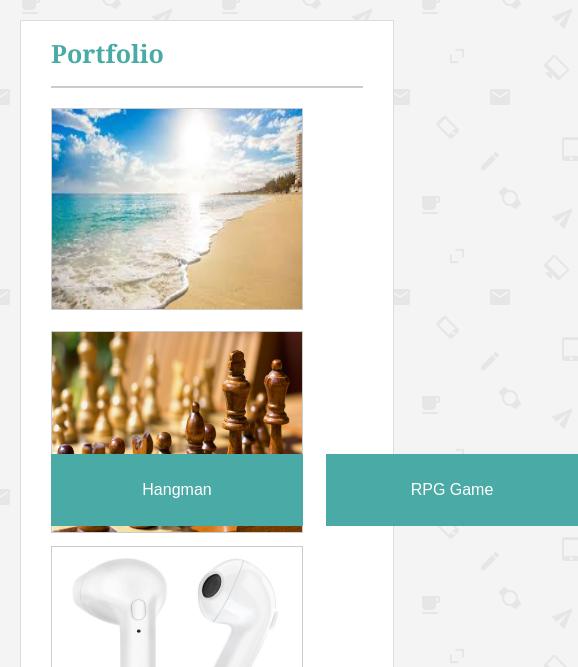
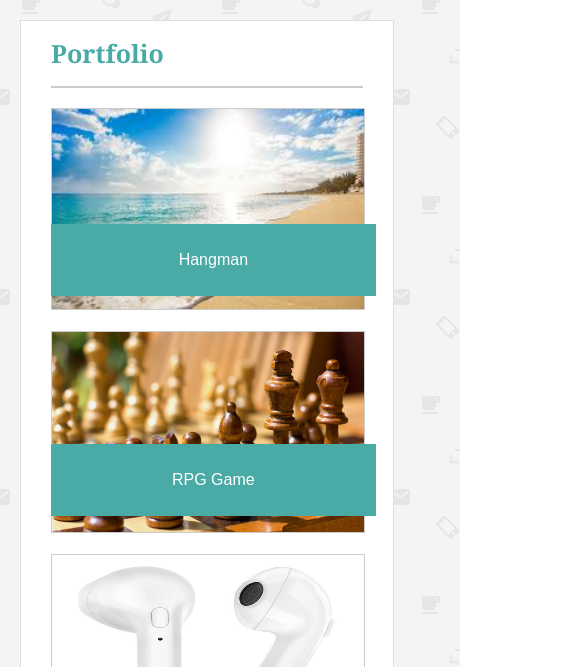
Before and after one commit to tonychiesa92/Responsive-Portfolio, a plain HTML site: page portfolio.html in a window 390 px wide. Shown: the part 161-828 px from the top of the page, 578 px wide, since content can reach past the window. Drawn offline with Linux system fonts and the light colour scheme.

Commit message:
@media for portfolio at 640px

```diff
--- a/assets/css/style.css
+++ b/assets/css/style.css
@@ -196,6 +196,8 @@ input[type="submit"] {
   #foot {
     margin-top: 16px;
   }
+
+
 }
 
 @media screen and (max-width: 768px) {
@@ -224,6 +226,10 @@ input[type="submit"] {
     margin-top: 16px;
   }
 }
+
+
+
+
 
 @media screen and (max-width: 640px) {
   .topbar-info, .name, .links {
@@ -259,4 +265,24 @@ input[type="submit"] {
   #foot {
     margin-top: 16px;
   }
+
+  .banner {
+    width: 73%;
+    position: absolute;
+    margin-top: -330px;
+
+
+  }
+
+  .banner2 {
+    width: 73%;
+    position: absolute;
+    margin-left: 0px;
+    margin-top: -110px;
+  }
+
+  .portfolio-img {
+    width: 100%;
+
+  }
 }
```
Also changed, not shown: portfolio.html (+2 -0 lines).
